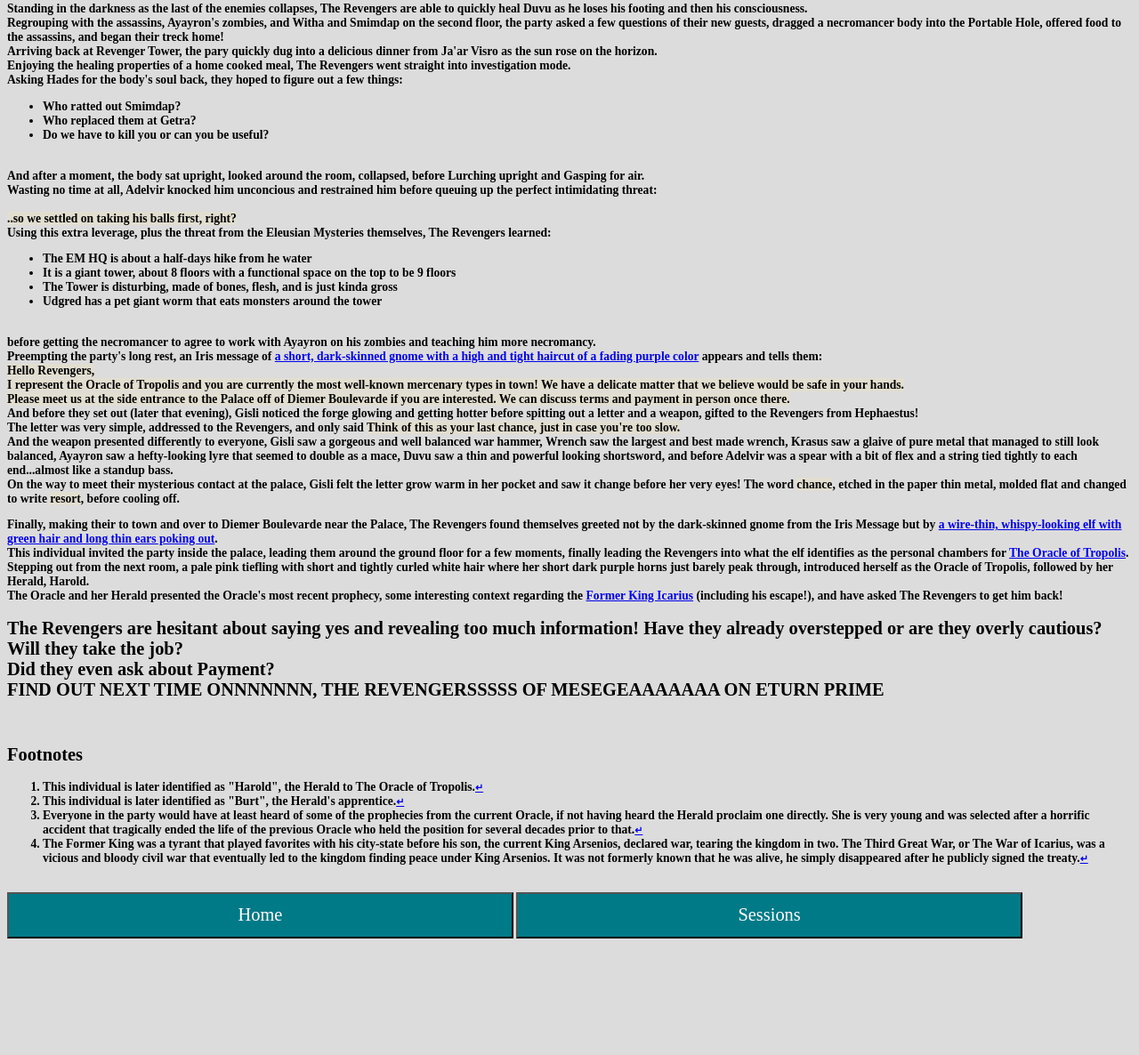
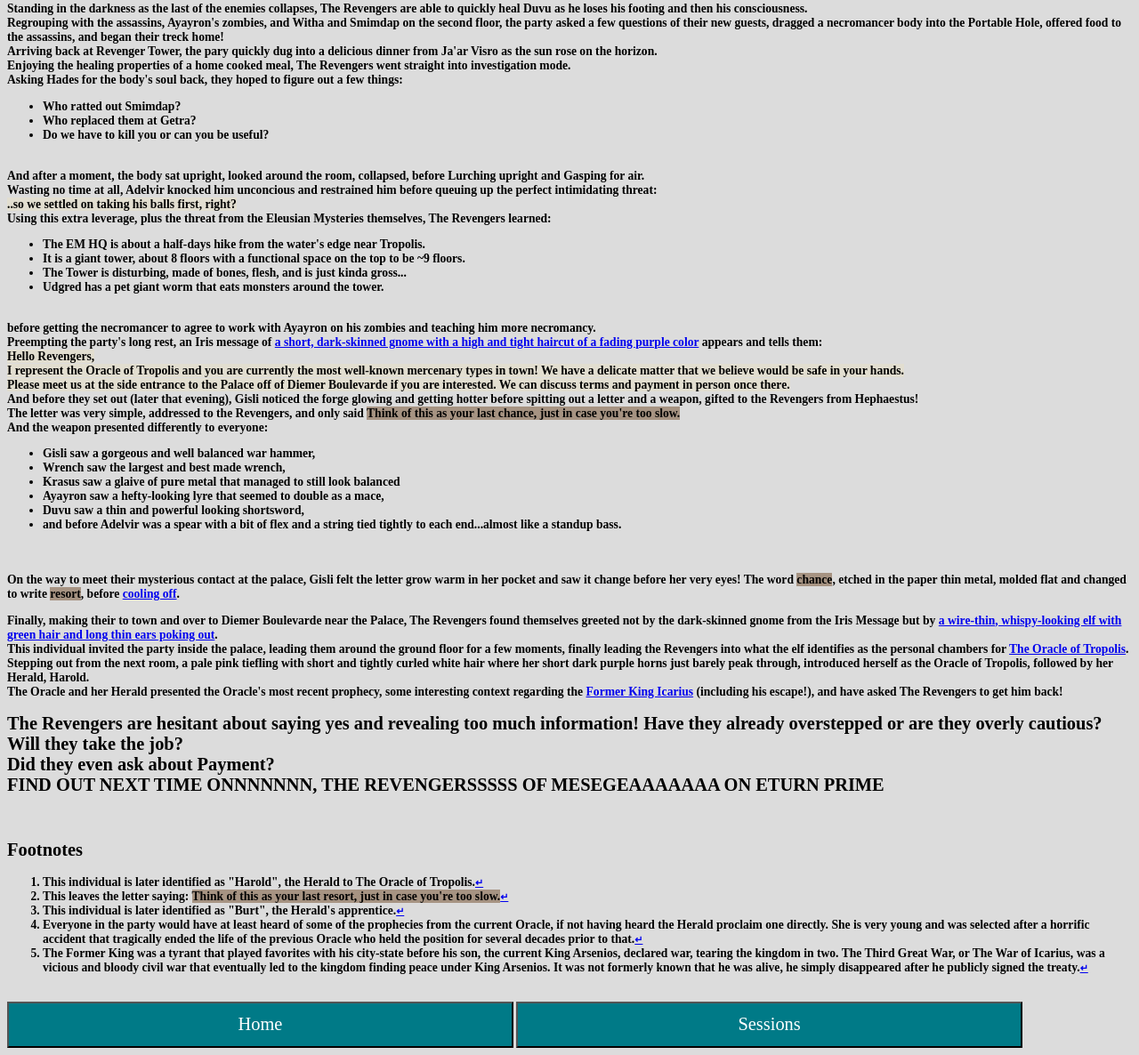
Before and after one commit to TheDiemer/resumeSite, a Flask app: page /last in a window 1280 px wide. Shown: the part 136-1322 px from the top of the page at 89% size. Before the commit the page ends 1191 px from the top, so only its background shows below. Run offline with Flask 2, Linux system fonts and the light colour scheme.

Commit message:
fix(recap): formatting

```diff
--- a/dnd/static/css/details.css
+++ b/dnd/static/css/details.css
@@ -90,7 +90,7 @@ form {
   background-color: rgb(146, 212, 0);
 }
 #letter {
-  background-color: rgb(226, 222, 208);
+  background-color: rgb(166, 147, 130);
 }
 #quotes {
   background-color: rgb(226, 222, 208);
--- a/dnd/templates/recap.html
+++ b/dnd/templates/recap.html
@@ -23,14 +23,14 @@
 					<li>Do we have to kill you or can you be useful?</li>
 				</ul><br>
 				And after a moment, the body sat upright, looked around the room, collapsed, before Lurching upright and Gasping for air.<br>
-				Wasting no time at all, Adelvir knocked him unconcious and restrained him before queuing up the perfect intimidating threat:<br><br>
+				Wasting no time at all, Adelvir knocked him unconcious and restrained him before queuing up the perfect intimidating threat:<br>
 				<a id="quotes">..so we settled on taking his balls first, right?</a><br>
 				Using this extra leverage, plus the threat from the Eleusian Mysteries themselves, The Revengers learned:<br>
 				<ul>
-					<li>The EM HQ is about a half-days hike from he water</li>
-					<li>It is a giant tower, about 8 floors with a functional space on the top to be 9 floors</li>
-					<li>The Tower is disturbing, made of bones, flesh, and is just kinda gross</li>
-					<li>Udgred has a pet giant worm that eats monsters around the tower</li>
+					<li>The EM HQ is about a half-days hike from the water's edge near Tropolis.</li>
+					<li>It is a giant tower, about 8 floors with a functional space on the top to be ~9 floors.</li>
+					<li>The Tower is disturbing, made of bones, flesh, and is just kinda gross...</li>
+					<li>Udgred has a pet giant worm that eats monsters around the tower.</li>
 				</ul><br>
 				before getting the necromancer to agree to work with Ayayron on his zombies and teaching him more necromancy.<br>
 			</a>
@@ -42,8 +42,16 @@
 				</a><br>
 				And before they set out (later that evening), Gisli noticed the forge glowing and getting hotter before spitting out a letter and a weapon, gifted to the Revengers from Hephaestus!<br>
 				The letter was very simple, addressed to the Revengers, and only said <a id="letter">Think of this as your last chance, just in case you're too slow.</a><br>
-				And the weapon presented differently to everyone, Gisli saw a gorgeous and well balanced war hammer, Wrench saw the largest and best made wrench, Krasus saw a glaive of pure metal that managed to still look balanced, Ayayron saw a hefty-looking lyre that seemed to double as a mace, Duvu saw a thin and powerful looking shortsword, and before Adelvir was a spear with a bit of flex and a string tied tightly to each end...almost like a standup bass.<br>
-				On the way to meet their mysterious contact at the palace, Gisli felt the letter grow warm in her pocket and saw it change before her very eyes! The word <a id="letter">chance</a>, etched in the paper thin metal, molded flat and changed to write <a id="letter">resort</a>, before cooling off.<br>
+				And the weapon presented differently to everyone:<br>
+				<ul>
+					<li>Gisli saw a gorgeous and well balanced war hammer,</li>
+					<li>Wrench saw the largest and best made wrench,</li>
+					<li>Krasus saw a glaive of pure metal that managed to still look balanced</li>
+					<li>Ayayron saw a hefty-looking lyre that seemed to double as a mace,</li>
+					<li>Duvu saw a thin and powerful looking shortsword,</li>
+					<li>and before Adelvir was a spear with a bit of flex and a string tied tightly to each end...almost like a standup bass.</li>
+				</ul><br><br>
+				On the way to meet their mysterious contact at the palace, Gisli felt the letter grow warm in her pocket and saw it change before her very eyes! The word <a id="letter">chance</a>, etched in the paper thin metal, molded flat and changed to write <a id="letter">resort</a>, before <a ariad-describedby="footnote-label" href="#HLetter" id="HLetter-ref">cooling off</a>.<br>
 			</a>
 		</p>
 		<p>
@@ -67,6 +75,7 @@
 			<h2 id="footnote-label">Footnotes</h2>
 			<ol>
 				<li id="Harold">This individual is later identified as "Harold", the Herald to The Oracle of Tropolis.<a href="#Harold-ref" aria-label="Back to content">↵</a></li>
+				<li id="HLetter">This leaves the letter saying: <a id="letter">Think of this as your last resort, just in case you're too slow.</a><a href="#HLetter-ref" aria-label="Back to content">↵</a></li>
 				<li id="Burt">This individual is later identified as "Burt", the Herald's apprentice.<a href="#Burt-ref" aria-label="Back to content">↵</a></li>
 				<li id="TOOT">Everyone in the party would have at least heard of some of the prophecies from the current Oracle, if not having heard the Herald proclaim one directly. She is very young and was selected after a horrific accident that tragically ended the life of the previous Oracle who held the position for several decades prior to that.<a href="#TOOT-ref" aria-label="Back to content">↵</a></li>
 				<li id="Icarius">The Former King was a tyrant that played favorites with his city-state before his son, the current King Arsenios, declared war, tearing the kingdom in two. The Third Great War, or The War of Icarius, was a vicious and bloody civil war that eventually led to the kingdom finding peace under King Arsenios. It was not formerly known that he was alive, he simply disappeared after he publicly signed the treaty.<a href="#Icarius-ref" aria-label="Back to content">↵</a></li>
```
